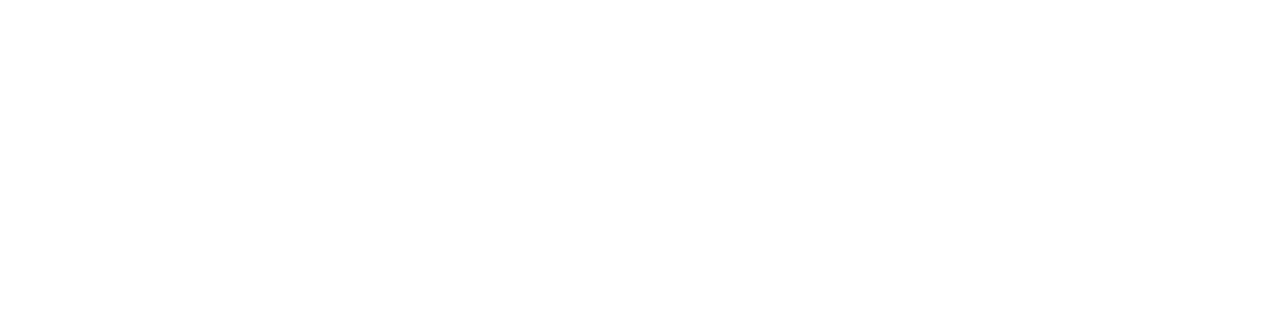
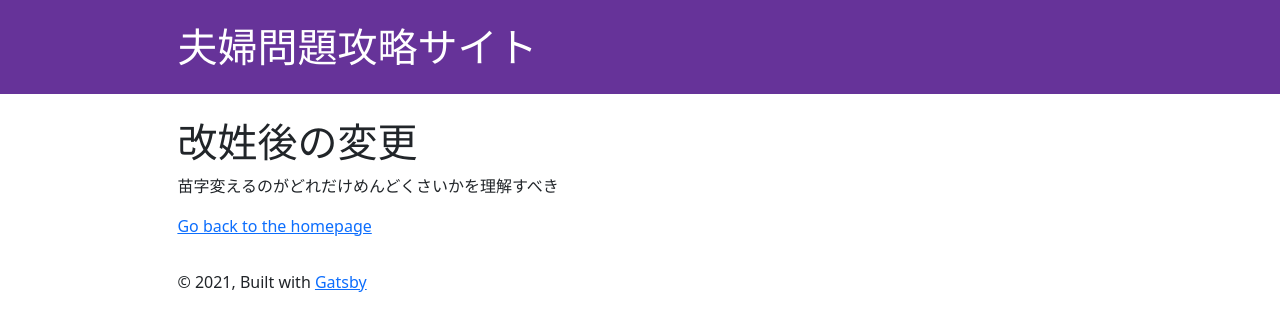
Before and after one commit to inoue-makoto/fufu, a Gatsby site: page /navi in a window 1280 px wide. Before the commit this address had no page. Built offline with nearby package versions, Linux system fonts and the light colour scheme; Gatsby itself is replaced by a stand-in of ours.

Commit message:
add nabv_page

```diff
--- a/src/pages/page-2.js
+++ b/src/pages/navi.js
@@ -6,9 +6,9 @@
 
 const SecondPage = () => (
   <Layout>
-    <Seo title="Page two" />
-    <h1>Hi from the second page</h1>
-    <p>Welcome to page 2</p>
+    <Seo title="Navigation" />
+    <h1>改姓後の変更</h1>
+    <p>苗字変えるのがどれだけめんどくさいかを理解すべき</p>
     <Link to="/">Go back to the homepage</Link>
   </Layout>
 )
```
